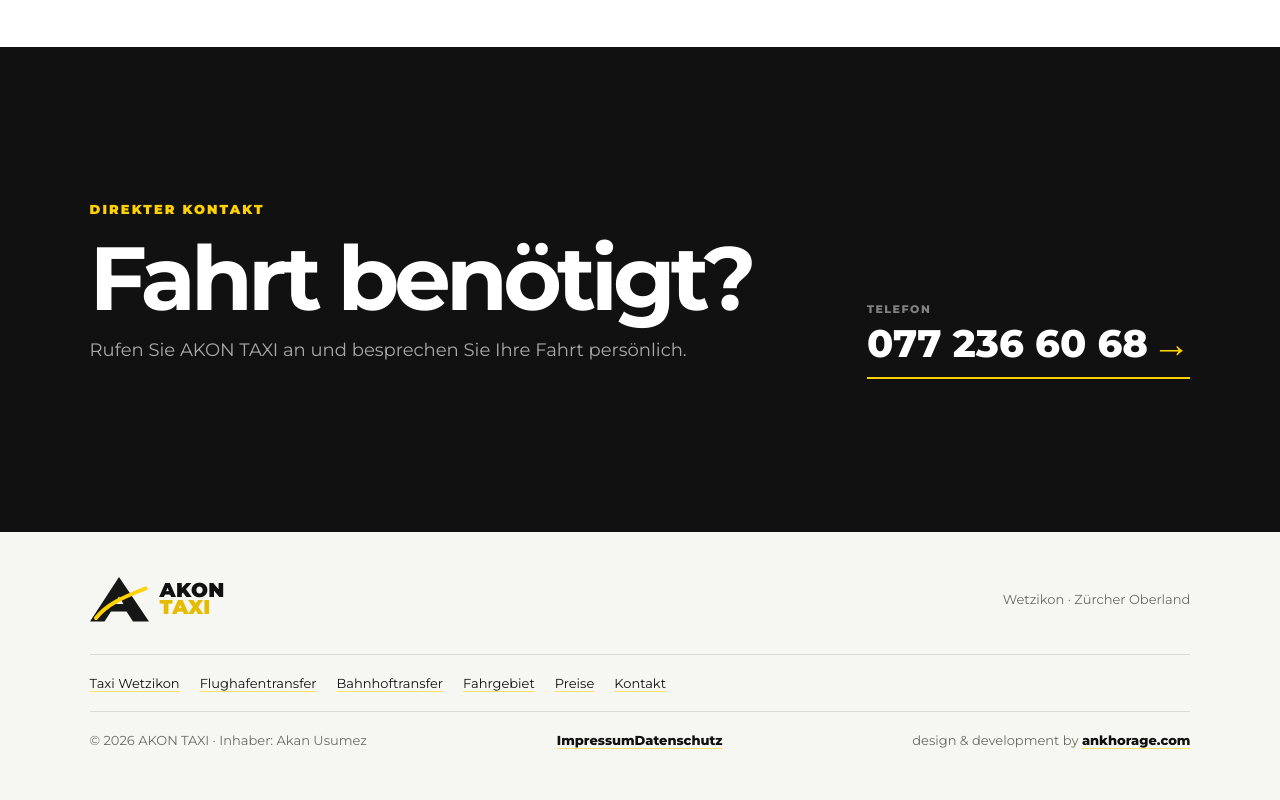
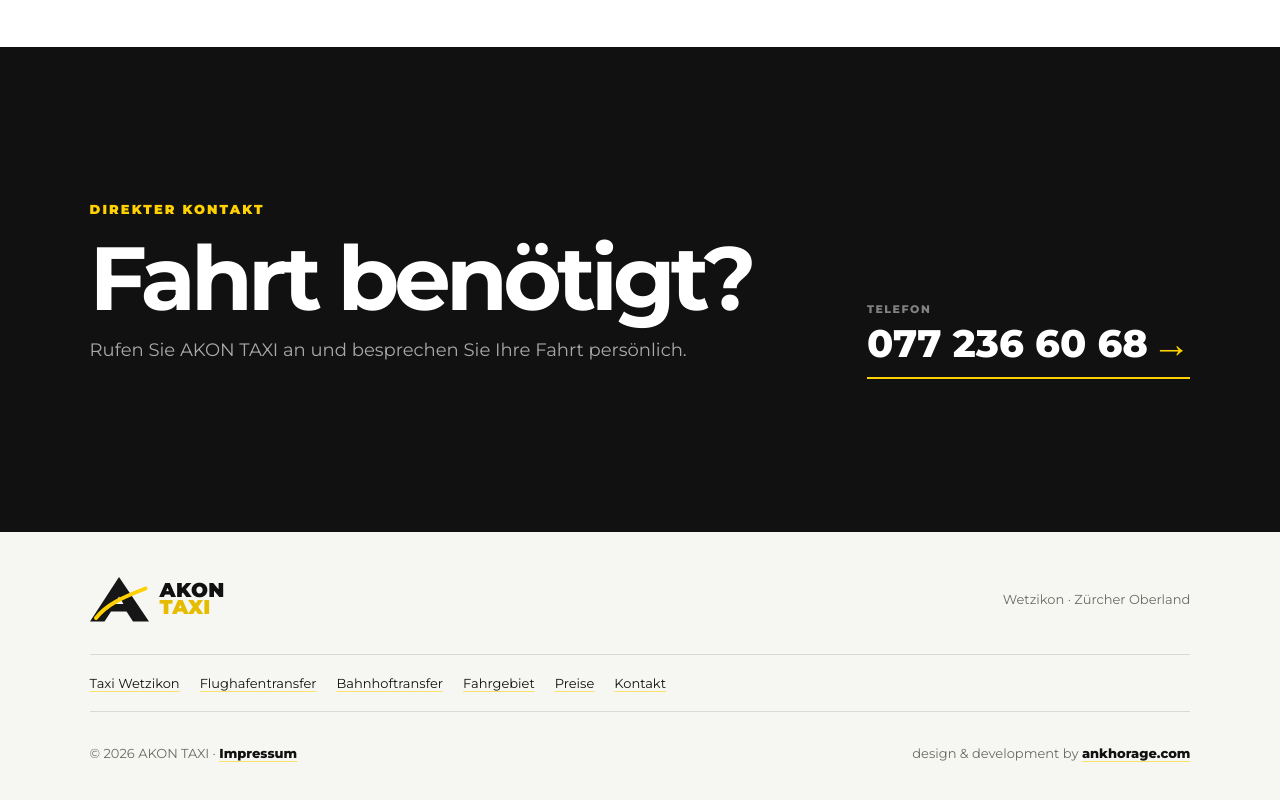
Before and after one commit to ankhorage/ch-akontaxi, a Next.js app: page / in a window 1280 px wide. Shown: the part 2649-3449 px from the top of the page. Built offline with nearby package versions, Linux system fonts and the light colour scheme.

Commit message:
fix(footer): align copyright and normal-weight imprint link

```diff
--- a/src/features/home/SiteFooter.tsx
+++ b/src/features/home/SiteFooter.tsx
@@ -22,13 +22,9 @@ export function SiteFooter() {
         ))}
       </nav>
       <div className="site-footer__bottom">
-        <span>
-          © 2026 {BUSINESS.name} · Inhaber: {BUSINESS.legal.owner}
-        </span>
-        <nav className="site-footer__legal" aria-label="Rechtliche Informationen">
-          <Link href="/impressum">Impressum</Link>
-          <Link href="/impressum#datenschutz">Datenschutz</Link>
-        </nav>
+        <p className="site-footer__legal">
+          © 2026 {BUSINESS.name} · <Link href="/impressum">Impressum</Link>
+        </p>
         <p className="site-footer__credit">
           {'design & development by '}
           <a href="https://ankhorage.com/" target="_blank" rel="noopener noreferrer">
```
